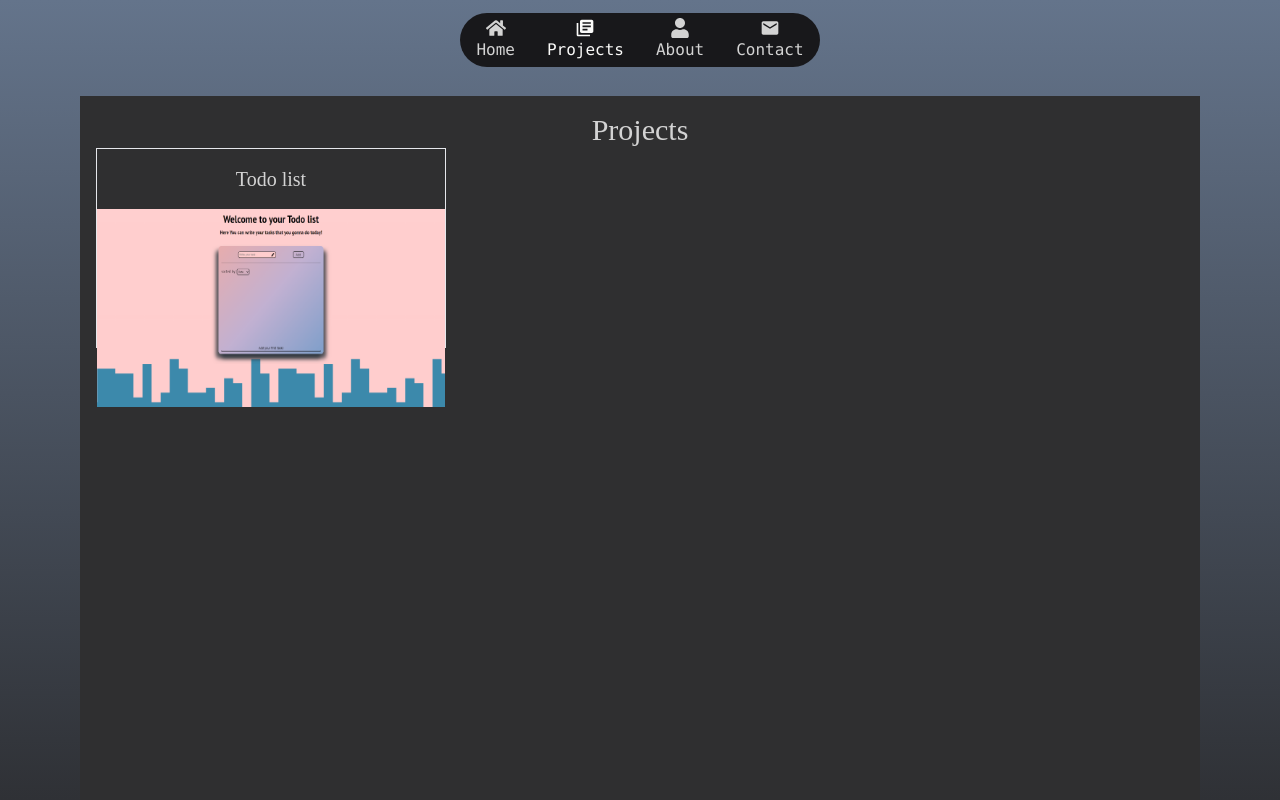
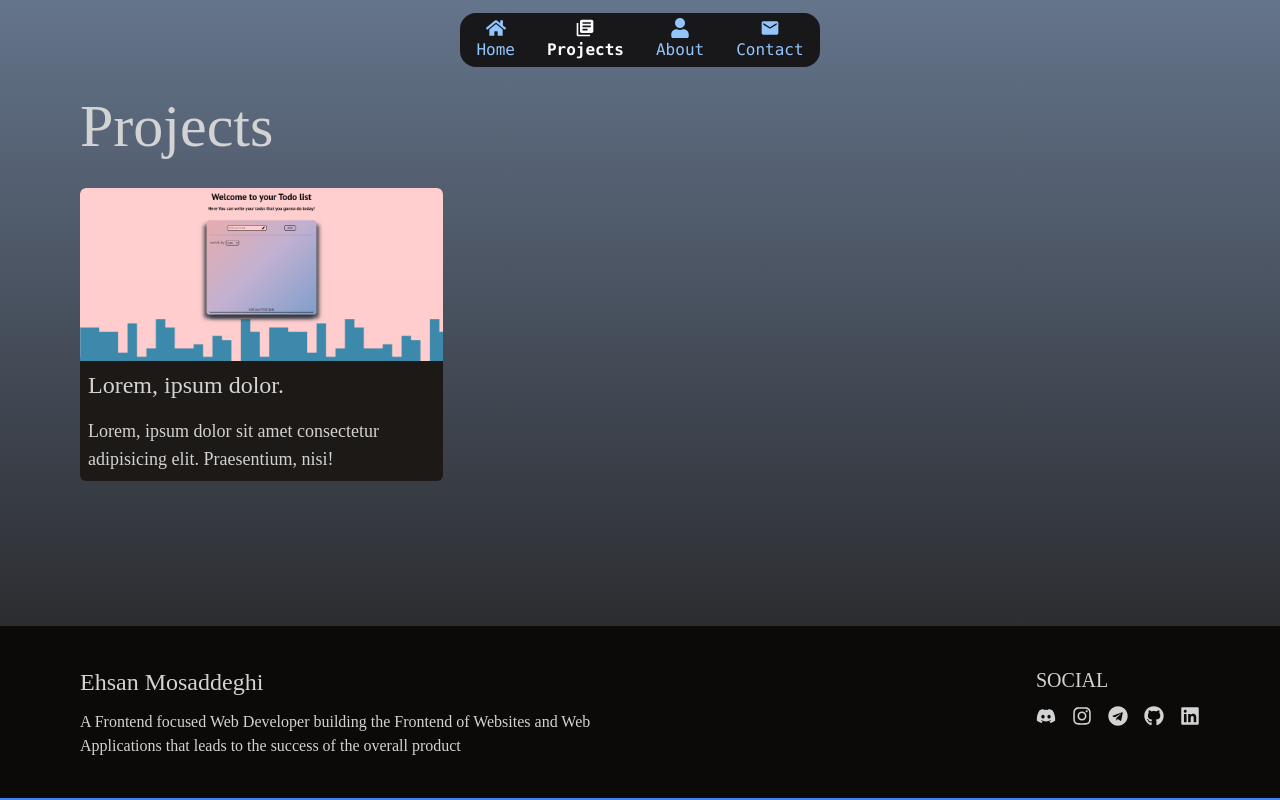
Before and after one commit to Ehsan-Mosaddeghi/Portfolio, a React (Vite) app: page /projects in a window 1280 px wide. Shown: the top 800 px of the page. Built offline with nearby package versions, Linux system fonts and the light colour scheme.

Commit message:
Project page added

```diff
--- a/package.json
+++ b/package.json
@@ -10,6 +10,7 @@
     "preview": "vite preview"
   },
   "dependencies": {
+    "framer-motion": "^11.3.31",
     "react": "^18.3.1",
     "react-dom": "^18.3.1",
     "react-icons": "^5.3.0",
--- a/src/index.css
+++ b/src/index.css
@@ -28,7 +28,7 @@ body {
 }
 
 .active {
-  @apply text-stone-50;
+  @apply font-extrabold text-slate-50;
 }
 
 .break-line {
--- a/src/pages/AboutPage.jsx
+++ b/src/pages/AboutPage.jsx
@@ -1,12 +1,15 @@
+import AnimatePage from "../ui/AnimatePage";
+
 function AboutPage() {
   return (
+    <AnimatePage>
       <div className="space-y-12 leading-8">
         <div>
           <h1 className="text-4xl">About Ehsan Mosaddeghi</h1>
           <p>
-          Hi, I'm Ehsan Mosaddeghi, a soon-to-be computer science student at the
-          University of Tabriz, Iran. As a tech enthusiast, I'm excited to dive
-          into the world of coding and software development.
+            Hi, I'm Ehsan Mosaddeghi, a soon-to-be computer science student at
+            the University of Tabriz, Iran. As a tech enthusiast, I'm excited to
+            dive into the world of coding and software development.
           </p>
         </div>
         <div>
@@ -15,8 +18,8 @@ function AboutPage() {
             Growing up in Tabriz, I've always been fascinated by technology and
             its endless possibilities. I've spent countless hours honing my
             skills, exploring new programming languages, and experimenting with
-          innovative projects. When I'm not studying or working, you can find me
-          immersed in a good book, watching a thought-provoking movie, or
+            innovative projects. When I'm not studying or working, you can find
+            me immersed in a good book, watching a thought-provoking movie, or
             listening to insightful podcasts.
           </p>
         </div>
@@ -24,13 +27,13 @@ function AboutPage() {
           <h2>My Journey as a Frontend Developer</h2>
           <p>
             My fascination with frontend development began when I was just 16. I
-          discovered that I had a creative streak and a passion for working with
-          design and colors. As I delved deeper into the world of coding, I
-          realized that frontend development was the perfect blend of art and
-          technology. I found myself drawn to the idea of bringing designs to
-          life, creating interactive experiences, and making a visual impact. It
-          was then that I knew I wanted to pursue a career in frontend
-          development, and I've been hooked ever since!
+            discovered that I had a creative streak and a passion for working
+            with design and colors. As I delved deeper into the world of coding,
+            I realized that frontend development was the perfect blend of art
+            and technology. I found myself drawn to the idea of bringing designs
+            to life, creating interactive experiences, and making a visual
+            impact. It was then that I knew I wanted to pursue a career in
+            frontend development, and I've been hooked ever since!
           </p>
         </div>
         <div>
@@ -46,8 +49,8 @@ function AboutPage() {
               technology
             </li>
             <li>
-            Listening to podcasts on topics ranging from AI and machine learning
-            to entrepreneurship and personal growth
+              Listening to podcasts on topics ranging from AI and machine
+              learning to entrepreneurship and personal growth
             </li>
           </ul>
         </div>
@@ -55,9 +58,9 @@ function AboutPage() {
           <h2>My Goals and Aspirations</h2>
           <p>
             As I embark on my university journey, I'm eager to expand my
-          knowledge, develop my skills, and contribute to the tech community. My
-          ultimate goal is to create innovative solutions that positively impact
-          people's lives and make a difference in the world.
+            knowledge, develop my skills, and contribute to the tech community.
+            My ultimate goal is to create innovative solutions that positively
+            impact people's lives and make a difference in the world.
           </p>
         </div>
         <div>
@@ -70,6 +73,7 @@ function AboutPage() {
           </p>
         </div>
       </div>
+    </AnimatePage>
   );
 }
 
--- a/src/pages/HomePage.jsx
+++ b/src/pages/HomePage.jsx
@@ -2,11 +2,13 @@ import Typewriter from "typewriter-effect";
 
 import "./HomePage.css";
 import SkillsList from "../components/SkillsList";
+import AnimatePage from "../ui/AnimatePage";
 
 function HomePage() {
   const title = "Hi, It's Ehsan";
 
   return (
+    <AnimatePage>
       <div className="flex flex-col gap-20">
         <div className="flex items-center justify-center gap-8">
           <div className="image-container relative">
@@ -24,10 +26,10 @@ function HomePage() {
               }}
             />
 
-          <p className="max-w-sm text-lg text-stone-400">
+            <p className="max-w-sm text-lg">
               19 years old self-taught frontend developer passionate about
-            learning and creating innovative user experiences. Eager to grow and
-            explore new technologies.
+              learning and creating innovative user experiences. Eager to grow
+              and explore new technologies.
             </p>
           </div>
         </div>
@@ -44,6 +46,7 @@ function HomePage() {
           </div>
         </div>
       </div>
+    </AnimatePage>
   );
 }
 
--- a/src/pages/ProjectsPage.jsx
+++ b/src/pages/ProjectsPage.jsx
@@ -1,19 +1,29 @@
 function ProjectsPage() {
   return (
-    <section className="w-full min-h-svh bg-primary ">
-      <div className="container m-auto text-center pt-32">
-        <h1 className="text-3xl">Projects</h1>
+    <>
+      <h1 className="mb-8 text-6xl">Projects</h1>
 
-        <div className="text-center w-[350px] h-[200px] border">
-          <h3 className="text-xl my-4">Todo list</h3>
+      <ul className="grid grid-cols-3 gap-4">
+        <a
+          href=""
+          className="gap- flex flex-col rounded-md bg-stone-900 duration-300 hover:-translate-y-4 hover:shadow-[0_40px_10px_-15px_rgba(0,0,0,0.3)]"
+        >
           <img
             src="/images/projects_todo.png"
             alt=""
-            className="w-full h-full "
+            className="rounded-t-md"
           />
-        </div>
-      </div>
-    </section>
+
+          <div className="space-y-4 p-2">
+            <h4 className="text-2xl">Lorem, ipsum dolor.</h4>
+            <p className="text-lg">
+              Lorem, ipsum dolor sit amet consectetur adipisicing elit.
+              Praesentium, nisi!
+            </p>
+          </div>
+        </a>
+      </ul>
+    </>
   );
 }
 
--- /dev/null
+++ b/src/ui/AnimatePage.jsx
@@ -0,0 +1,23 @@
+import { motion } from "framer-motion";
+
+const animations = {
+  initial: { opacity: 0 },
+  animate: { opacity: 1 },
+  exit: { opacity: 0 },
+};
+
+function AnimatePage({ children }) {
+  return (
+    <motion.div
+      variants={animations}
+      initial="initial"
+      animate="animate"
+      exit="exit"
+      transition={{ duration: 1 }}
+    >
+      {children}
+    </motion.div>
+  );
+}
+
+export default AnimatePage;
--- a/src/ui/AppLayout.jsx
+++ b/src/ui/AppLayout.jsx
@@ -1,4 +1,5 @@
 import { Outlet } from "react-router";
+
 import Navbar from "./Navbar";
 import Footer from "./Footer";
 
--- a/src/ui/Navbar.jsx
+++ b/src/ui/Navbar.jsx
@@ -12,7 +12,7 @@ const menuItems = [
 function Navbar() {
   return (
     <header className="fixed z-50 flex h-20 w-full items-center justify-center">
-      <nav className="flex items-center justify-center gap-8 rounded-full bg-zinc-900 px-4 py-[0.30rem] font-mono text-primary transition-all duration-300 hover:gap-12">
+      <nav className="flex items-center justify-center gap-8 rounded-2xl bg-zinc-900 px-4 py-[0.30rem] font-mono text-blue-300 transition-all duration-300 hover:gap-12">
         {menuItems.map((item) => (
           <NavbarItem item={item} key={item.name} />
         ))}
--- a/src/ui/NavbarItem.jsx
+++ b/src/ui/NavbarItem.jsx
@@ -5,7 +5,7 @@ function NavbarItem({ item }) {
     <NavLink
       to={item.url}
       key={item.name}
-      className="flex flex-col items-center transition duration-300 hover:text-slate-200"
+      className="flex flex-col items-center transition duration-300 hover:font-extrabold hover:text-slate-100"
     >
       <span className="text-xl">{item.icon}</span>
       <p className="">{item.name}</p>
```
Also changed, not shown: 1 other file (tests, documents, lock files or other folders). Lines whose indentation alone changed are shown as unchanged.
